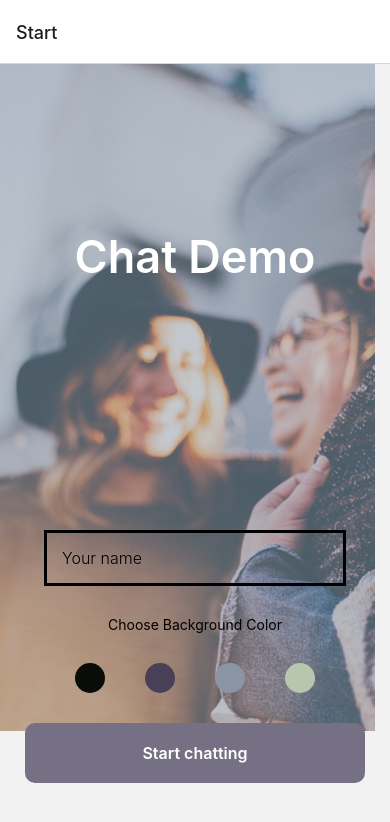
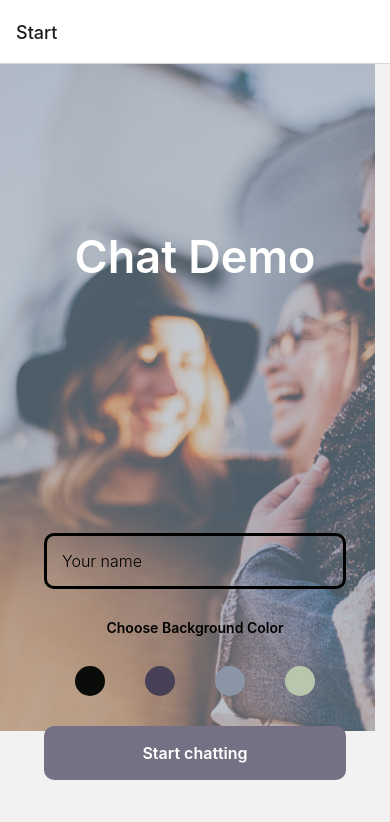
Before and after one commit to bryant-ortega/Chat-Demo, a React Native app: screen /Start in a window 390 px wide. Shown: the top 822 px of the page. Built offline with nearby package versions, Linux system fonts and the light colour scheme.

Commit message:
style updates

```diff
--- a/components/Start.js
+++ b/components/Start.js
@@ -30,7 +30,7 @@ const Start = ({ navigation }) => {
                         onChangeText={setName}
                         placeholder="Your name"
                     />
-                    <Text>Choose Background Color</Text>
+                    <Text style={{fontWeight: 600}}>Choose Background Color</Text>
                     {/*this container is required to keep radio buttons in line */}
                     <View style={styles.radioButtonContainer}>
                         <TouchableOpacity
@@ -110,6 +110,7 @@ const styles = StyleSheet.create({
         borderWidth: 3,
         marginTop: 15,
         marginBottom: 30,
+        borderRadius: 10,
     },
     radioButtonContainer: {
         width: "70%",
@@ -125,8 +126,8 @@ const styles = StyleSheet.create({
     },
     button: {
         alignItems: "center",
-        width: "99%",
-        paddingVertical: 20,
+        width: "88%",
+        paddingVertical: 17,
         backgroundColor: "#757083",
         borderRadius: 10,
     },
```
